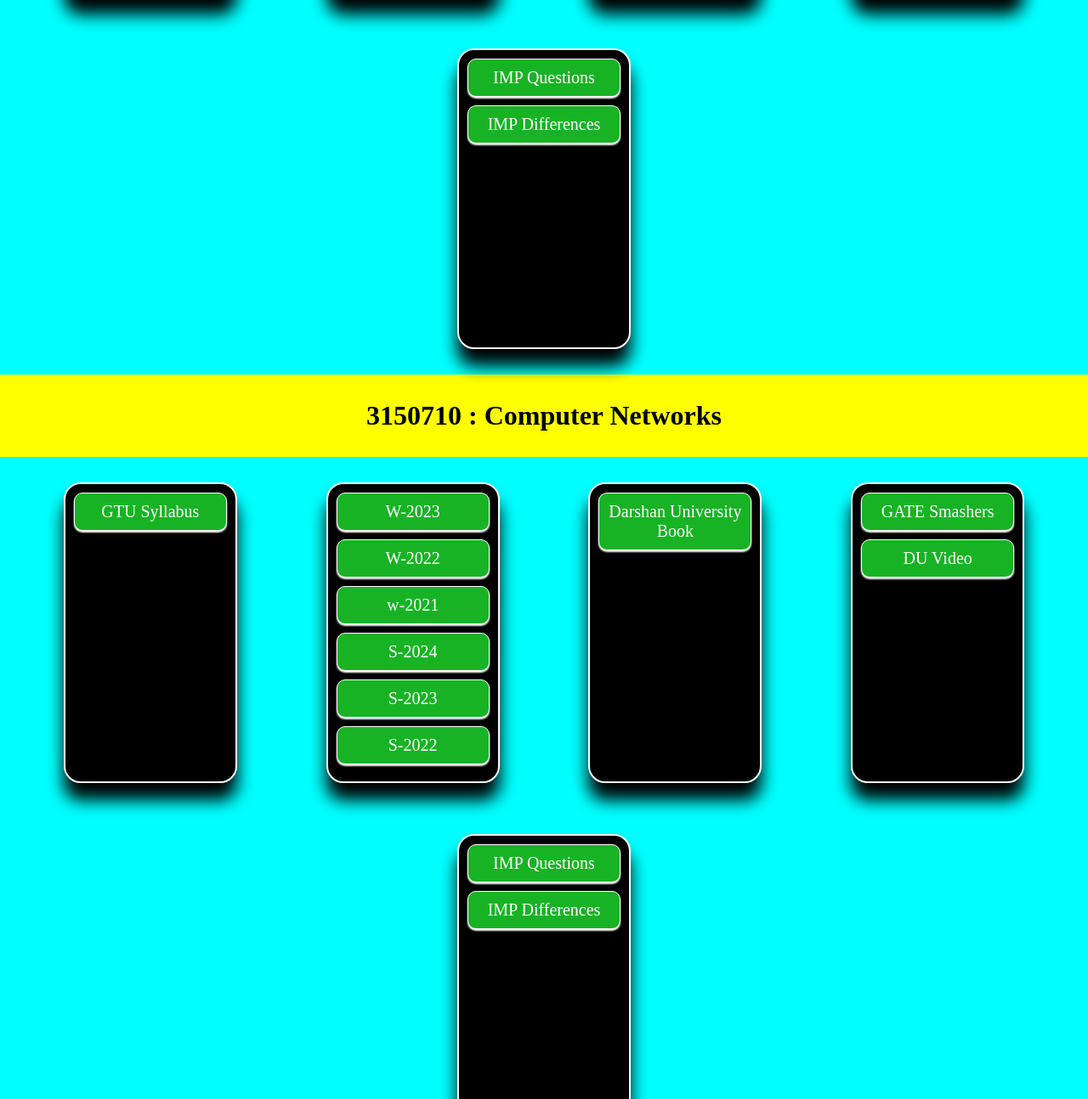
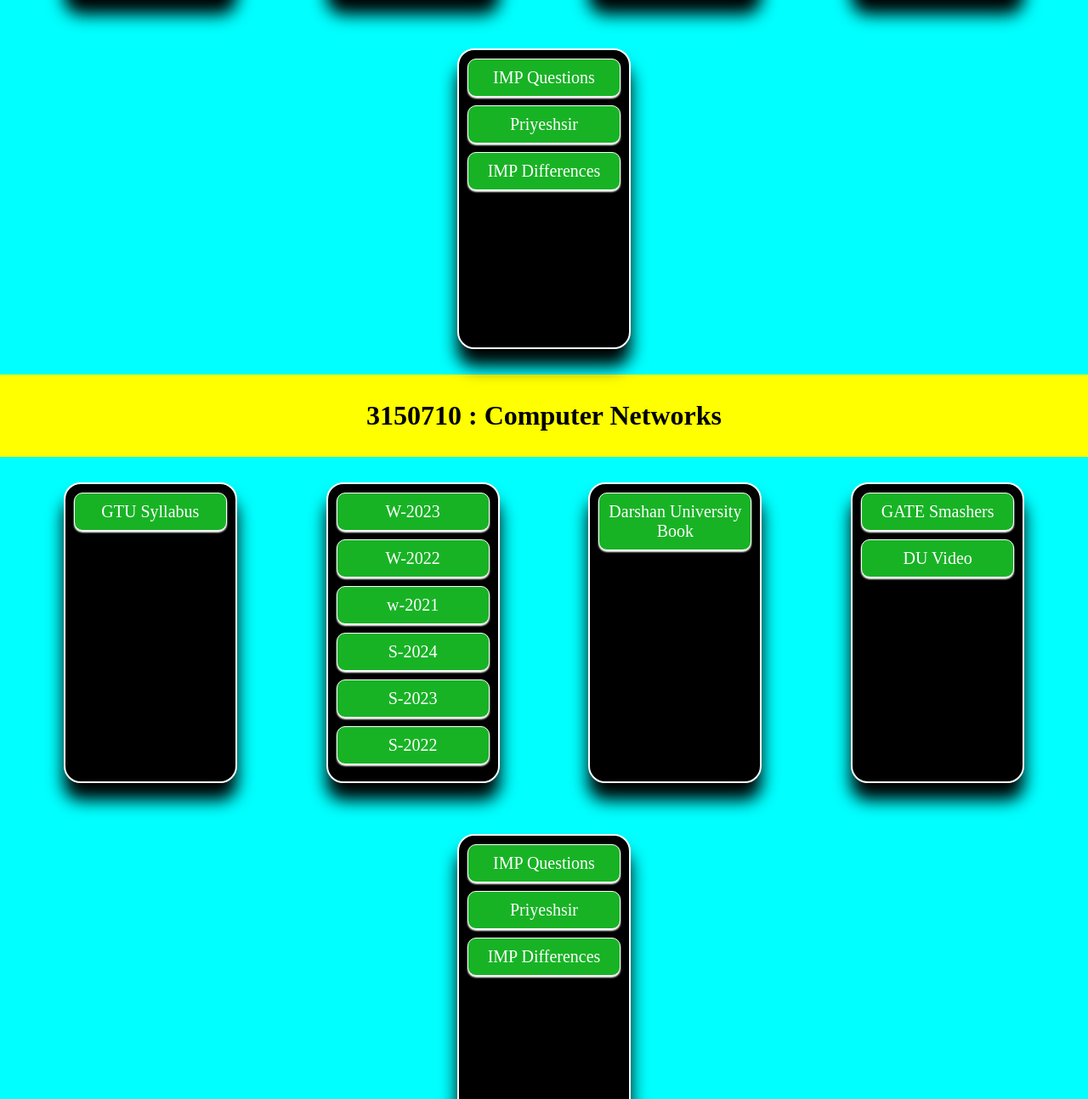
Before and after one commit to patelom494/GTU-sem-5, a plain HTML site: page index.html in a window 1280 px wide. Shown: the part 521-1815 px from the top of the page at 85% size. Drawn offline with Linux system fonts and the light colour scheme.

Commit message:
Update index.html

```diff
--- a/index.html
+++ b/index.html
@@ -42,6 +42,10 @@
                     <a target="_blank"
                         href="https://www.youtube.com/watch?v=iNOJGm0mWkQ&list=PLiOKF_n7zwPYP-azR2LiRT2s_z-f9DmTB&index=3&ab_channel=Vishal%27sTechniques">IMP
                         Questions </a>
+
+ <a target="_blank" href="https://www.youtube.com/watch?v=JP0OXTOCiZg&list=PLk6joZy4WXf2VcmyZySoJ_On7ZBVCbFxL&index=3&ab_channel=PriyeshsirVidhyapeeth">Priyeshsir</a>
+
+
                     <a target="_blank"
                         href="https://www.youtube.com/watch?v=5XsLQMPKUjI&list=PLiOKF_n7zwPaztP_pkABJN_sE-5CU0jhz&index=14&ab_channel=Vishal%27sTechniques">IMP
                         Differences </a>
@@ -79,6 +83,11 @@
                     <a target="_blank"
                         href="https://www.youtube.com/watch?v=toGMlaukrHc&list=PLiOKF_n7zwPYP-azR2LiRT2s_z-f9DmTB&index=2&ab_channel=Vishal%27sTechniques">IMP
                         Questions</a>
+
+ <a target="_blank"
+                        href="https://www.youtube.com/watch?v=uTLmYoE85vQ&list=PLk6joZy4WXf2VcmyZySoJ_On7ZBVCbFxL&index=5&ab_channel=PriyeshsirVidhyapeeth">Priyeshsir</a>
+
+
                     <a target="_blank"
                         href="https://www.youtube.com/watch?v=Mvkw3Hs_J0Q&list=PLiOKF_n7zwPaztP_pkABJN_sE-5CU0jhz&index=13&ab_channel=Vishal%27sTechniques">IMP
                         Differences </a>
```
